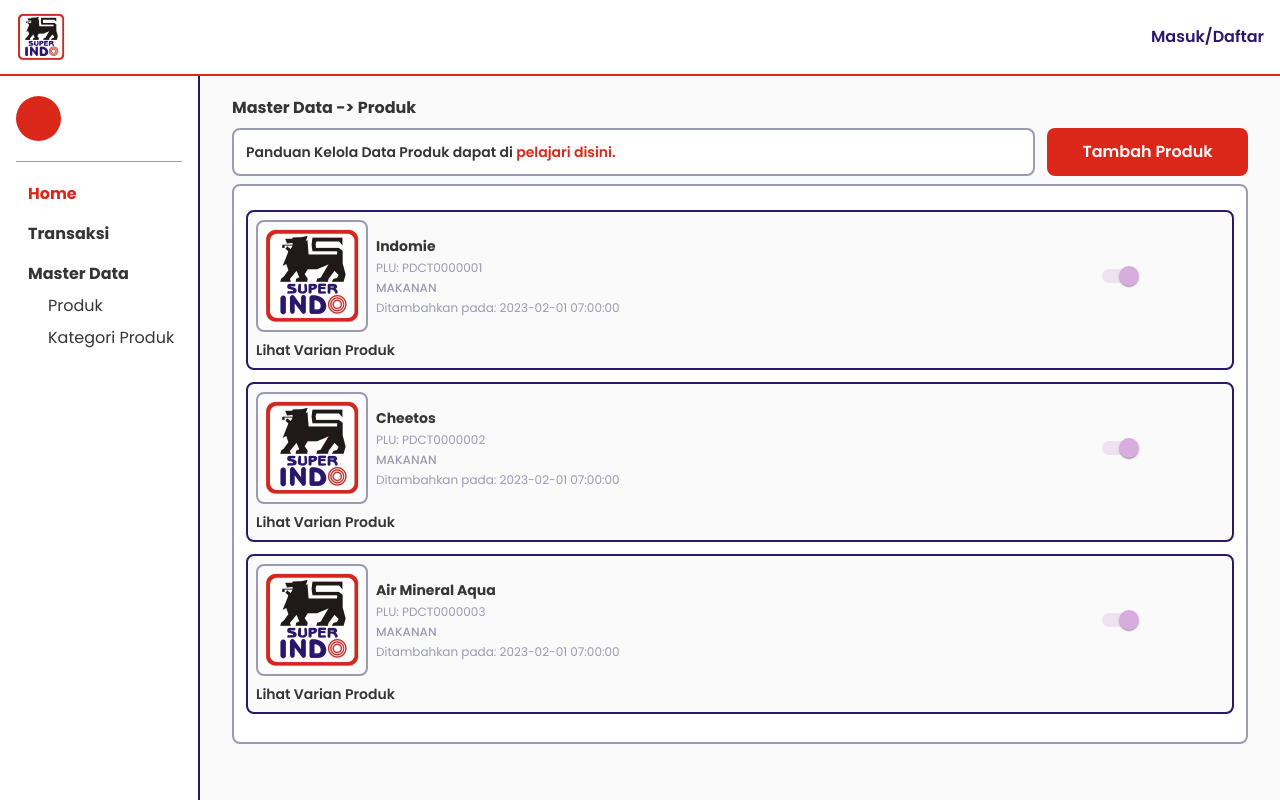
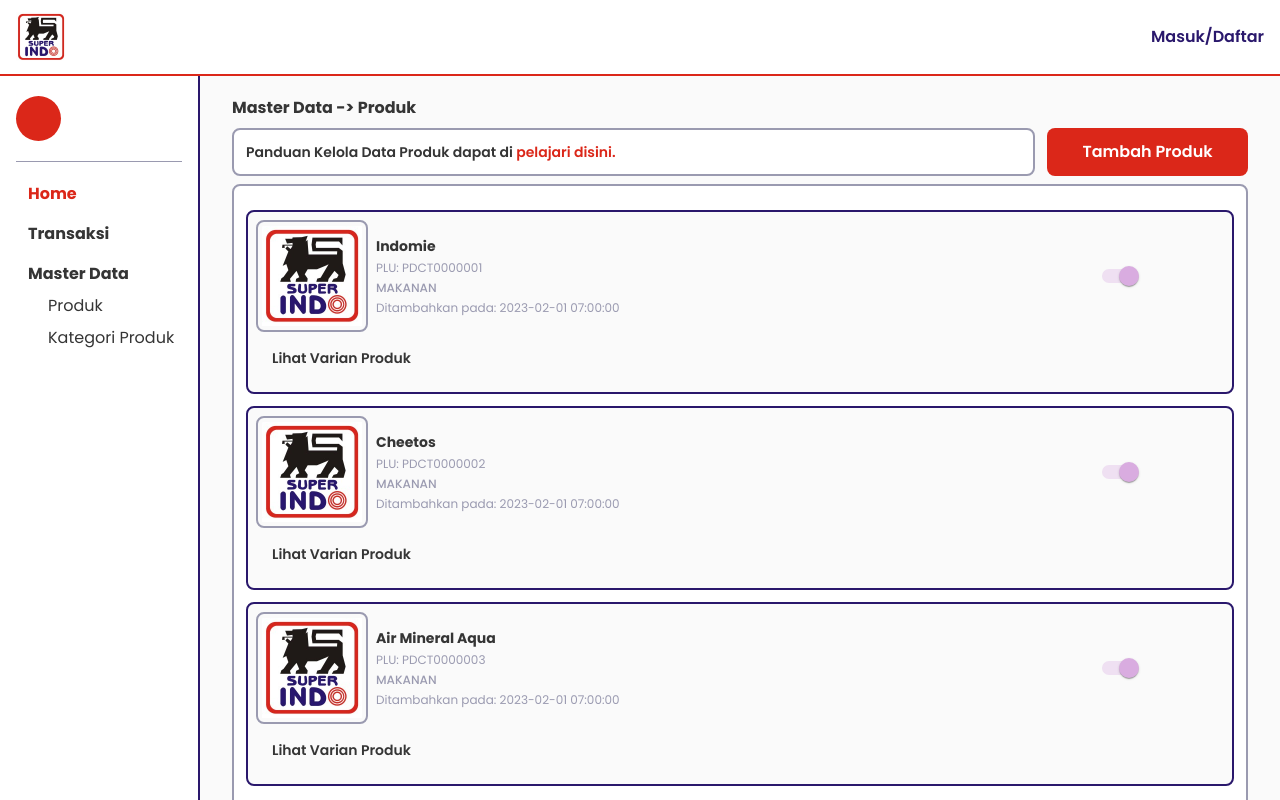
Before and after one commit to eginugrahas/superindo-nextjs, a Next.js app: page /dashboard/masterProduct in a window 1280 px wide. Built offline with nearby package versions, Linux system fonts and the light colour scheme; sample sign-in values are in the browser's storage; some icons are missing.

Commit message:
FEA(UI): added product variant

```diff
--- /dev/null
+++ b/app/components/Accordion.tsx
@@ -0,0 +1,31 @@
+import React, { ReactNode, useState } from "react";
+
+interface AccordionProps {
+  children: ReactNode;
+}
+
+const Accordion: React.FC<AccordionProps> = ({ children }) => {
+  const [isOpen, setIsOpen] = useState(false);
+
+  const toggleAccordion = () => {
+    setIsOpen(!isOpen);
+  };
+  return (
+    <div>
+      <div
+        className={`accordion-header cursor-pointer flex gap-2   items-end px-4 py-2 bg-gray-300 hover:bg-gray-400 ${
+          isOpen ? "rounded-t-lg" : "rounded-lg"
+        }`}
+        onClick={toggleAccordion}
+      >
+        <div className="font-semibold text-sm">Lihat Varian Produk</div>
+        <span className="accordion-icon">
+          <i className={`${isOpen ? "icon-arrow-up-submenu" : "icon-arrow-down-submenu"}`}></i>
+        </span>
+      </div>
+      {isOpen && <div className="">{children}</div>}
+    </div>
+  );
+};
+
+export default Accordion;
--- a/app/components/products/Product.tsx
+++ b/app/components/products/Product.tsx
@@ -1,6 +1,8 @@
 import React, { useState } from "react";
 import Image from "next/image";
 import { Button, Menu, MenuItem, Switch } from "@mui/material";
+import Accordion from "../Accordion";
+import ProductVariant from "./ProductVariant";
 
 type ProductPropsTyoe = {
   disabled: boolean;
@@ -17,6 +19,48 @@
     updated_date: string;
   };
 };
+
+const productVariants = [
+  {
+    id: 1,
+    name: "Indomie Goreng Original",
+    code: "PDCT00000020001",
+    product_id: 2,
+    qty: 1000,
+    price: 3000,
+    active: true,
+    created_user: "OPERATOR",
+    created_date: "2023-02-01 07:00:00",
+    updated_user: "OPERATOR",
+    updated_date: "2023-02-01 07:00:00",
+  },
+  {
+    id: 2,
+    name: "Indomie Ayam Bawang",
+    code: "PDCT00000020002",
+    product_id: 2,
+    qty: 500,
+    price: 2700,
+    active: true,
+    created_user: "OPERATOR",
+    created_date: "2023-02-01 07:00:00",
+    updated_user: "OPERATOR",
+    updated_date: "2023-02-01 07:00:00",
+  },
+  {
+    id: 3,
+    name: "Indomie Goreng Aceh",
+    code: "PDCT00000020003",
+    product_id: 2,
+    qty: 1000,
+    price: 3200,
+    active: true,
+    created_user: "OPERATOR",
+    created_date: "2023-02-01 07:00:00",
+    updated_user: "OPERATOR",
+    updated_date: "2023-02-01 07:00:00",
+  },
+];
 
 function Product(props: ProductPropsTyoe) {
   const [anchorEl, setAnchorEl] = useState(null);
@@ -98,12 +142,19 @@
           </div>
         </div>
       </div>
-      <div className="flex gap-2 items-end cursor-pointer">
-        <div className="font-semibold text-sm">Lihat Varian Produk</div>
-        <span>
-          <i className="icon-arrow-down-submenu text-md"></i>
-        </span>
+      <div className="cursor-pointer">
+        <Accordion>
+            {productVariants.map((productVariant) => (
+                <ProductVariant
+                key={productVariant.id}
+                disabled={props.disabled}
+                setDisabled={props.setDisabled}
+                product={productVariant}
+                />
+            ))}
+        </Accordion>
       </div>
+      <div className=""></div>
     </div>
   );
 }
--- a/app/components/products/ProductVariant.tsx
+++ b/app/components/products/ProductVariant.tsx
@@ -1,5 +1,6 @@
-import React, { DetailedHTMLProps, InputHTMLAttributes } from "react";
+import React, { DetailedHTMLProps, InputHTMLAttributes, useState } from "react";
 import Image from "next/image";
+import { Button, Menu, MenuItem, Switch } from "@mui/material";
 
 type ProductPropsType = {
   disabled: boolean;
@@ -9,43 +10,71 @@
     id: number;
     product_id: number;
     code: string;
-      date: string;
     price: number;
     qty: number;
     active: boolean;
+    created_user: string;
+    created_date: string;
+    updated_user: string;
+    updated_date: string;
   };
+  key: number;
 };
 
 function ProductVariant(props: ProductPropsType) {
+  const [anchorEl, setAnchorEl] = useState(null);
+  const open = Boolean(anchorEl);
+  const handleClick = (e: any) => {
+    setAnchorEl(e);
+  };
+  const handleClose = () => {
+    setAnchorEl(null);
+  };
+
+  const handleEdit = () => {
+    props.setDisabled(false);
+    handleClose;
+  };
   return (
-    <div className="flex w-full gap-2">
-      <div className="flex gap-2 items-center rounded-lg w-full h-24">
+    <div className="flex gap-2 items-center py-3 pl-5">
       <div className="flex justify-center items-center border-2 border-gray rounded-lg p-2">
         <Image
           src={"/logo-superindo.png"}
           alt="product"
-            width={70}
-            height={70}
+          width={50}
+          height={50}
         />
       </div>
-        <div className="flex-flex-col">
-          <div className="text-sm font-bold">Indomie Ayam Bawang</div>
-          <div className="text-xs text-gray">PDC: 00092923484</div>
-          <div className="text-xs text-gray">Ditambahkan pada: 03-09-2023</div>
+      <div className="flex flex-col gap-1">
+        <div className="text-sm font-bold">{props.product.name}</div>
+        <div className="text-xs text-gray">Code: {props.product.code}</div>
+        <div className="text-xs text-gray">
+          Ditambahkan pada: {props.product.created_date}
         </div>
       </div>
+      <div className="">
+        <label htmlFor="price" className="text-xs font-medium pb-1">
+          Harga
+        </label>
         <div
           className={`flex items-center justify-center p-2 gap-2 rounded-lg ${
             props.disabled ? "border-gray border" : "border-purple border-2"
           }`}
         >
-        <div className="font-semibold">Rp</div>
+          <div className="font-medium">Rp</div>
           <input
             type="number"
-          className="remove-arrow p-2 outline-none w-full"
-          disabled
+            name="price"
+            value={props.product.price}
+            className="remove-arrow p-1 outline-none"
+            disabled={props.disabled}
           />
         </div>
+      </div>
+      <div className="">
+        <label htmlFor="stock" className="text-xs font-medium pb-1">
+          Stok
+        </label>
         <div
           className={`border flex items-center justify-center p-2 gap-2 border-gray rounded-lg ${
             props.disabled ? "border-gray border" : "border-purple border-2"
@@ -53,10 +82,60 @@
         >
           <input
             type="number"
-          className="remove-arrow p-2 outline-none w-full"
+            name="stock"
+            value={props.product.qty}
+            className="remove-arrow p-1 outline-none"
             disabled={props.disabled}
           />
-        <div className="font-semibold">Pcs</div>
+          <div className="font-medium">Pcs</div>
+        </div>
+      </div>
+
+      <div className="ml-auto flex flex-col gap-2">
+        <div className="flex gap-3 items-center justify-center">
+          <Switch
+            checked={props.product.active}
+            disabled={props.disabled}
+            inputProps={{ "aria-label": "controlled" }}
+            color="secondary"
+          />
+          {props.disabled ? (
+            <div>
+              <Button
+                id="basic-button"
+                aria-controls={open ? "basic-menu" : undefined}
+                aria-haspopup="true"
+                aria-expanded={open ? "true" : undefined}
+                onClick={(e) => handleClick(e.currentTarget)}
+              >
+                <i className="icon-dots-vertical text-black"></i>
+              </Button>
+              <Menu
+                id="basic-menu"
+                anchorEl={anchorEl}
+                open={open}
+                onClose={handleClose}
+                MenuListProps={{
+                  "aria-labelledby": "basic-button",
+                }}
+              >
+                <MenuItem onClick={handleEdit}>Edit</MenuItem>
+                <MenuItem onClick={handleClose}>Hapus</MenuItem>
+              </Menu>
+            </div>
+          ) : (
+            <div className="">
+              <Button
+                sx={{ bgcolor: "#2A186C", color: "white" }}
+                variant="contained"
+                className="bg-purple text-white"
+                onClick={() => props.setDisabled(true)}
+              >
+                Simpan
+              </Button>
+            </div>
+          )}
+        </div>
       </div>
     </div>
   );
```
Lines whose indentation alone changed are shown as unchanged.
